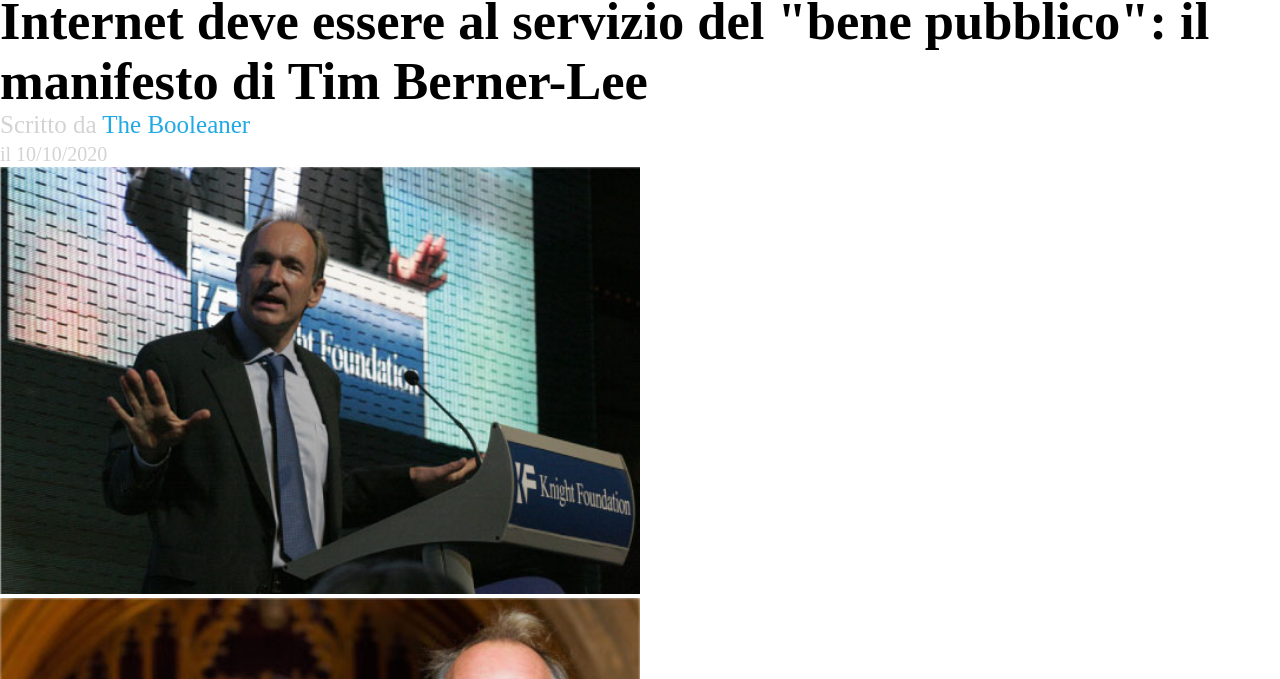
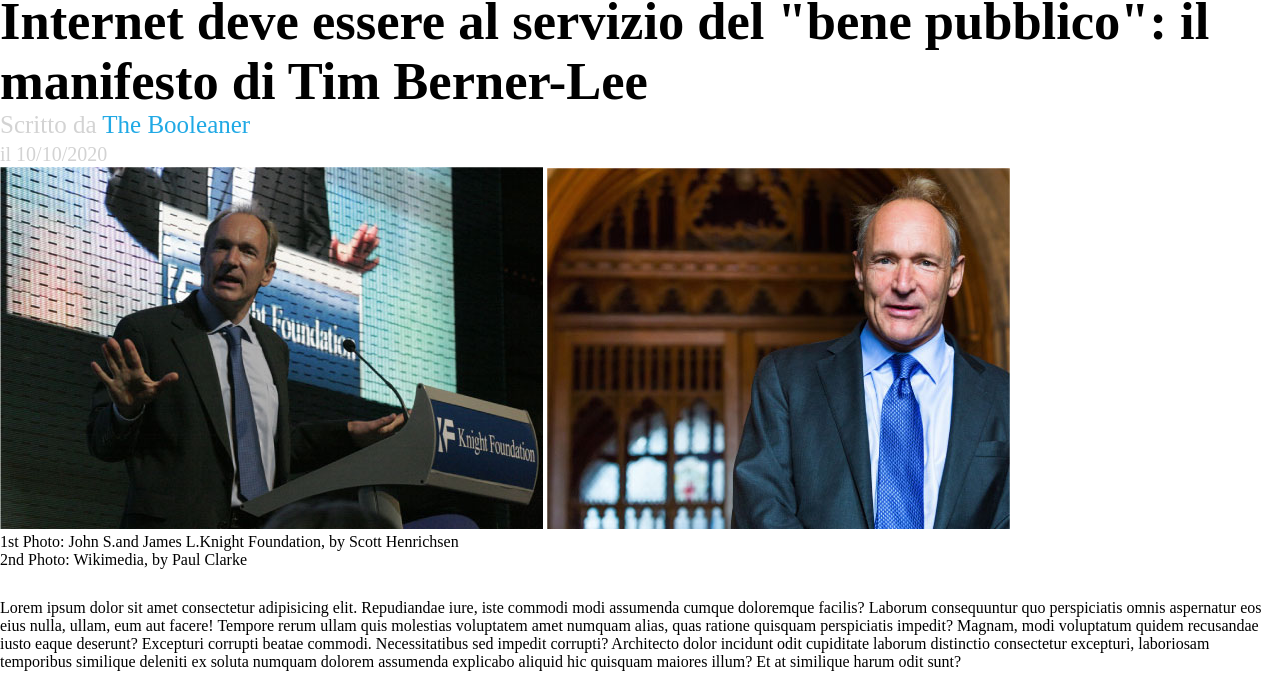
Before and after one commit to GiuseppeFiliberto/html-css-booleaner, a plain HTML site: page index.html in a window 1280 px wide. Shown: the part 121-800 px from the top of the page. Drawn offline with Linux system fonts and the light colour scheme.

Commit message:
text article section

```diff
--- a/assets/css/style.css
+++ b/assets/css/style.css
@@ -45,6 +45,6 @@
     font-size: 20px;
 }
 
-.img-size-tim{
-    width: 50%;
+.text{
+    margin-top: 30px;
 }
--- a/index.html
+++ b/index.html
@@ -23,11 +23,18 @@
             <span id="date">il 10/10/2020</span>
         </section>
 
-        <section class="article-picture">
-            <img src="./assets/img/tim-1.jpg" class="img-size-tim">
-            <img src="./assets/img/tim-2.jpg"  class="img-size-tim">
-            <h2>1st Photo: John S.and James L.Knight Foundation, by Scott Henrichsen</h2>
+        <section class="article-pictures">
+            <img src="./assets/img/tim-1.jpg" class="img-size-tim-1">
+            <img src="./assets/img/tim-2.jpg"  class="img-size-tim-2"> <br>
+            <span>1st Photo: John S.and James L.Knight Foundation, by Scott Henrichsen</span> <br>
             <span>2nd Photo: Wikimedia, by Paul Clarke</span>
+        </section>
+
+        <section class="text">
+            <p>Lorem ipsum dolor sit amet consectetur adipisicing elit. Repudiandae iure, iste commodi modi assumenda cumque doloremque facilis? Laborum consequuntur quo perspiciatis omnis aspernatur eos eius nulla, ullam, eum aut facere!
+            Tempore rerum ullam quis molestias voluptatem amet numquam alias, quas ratione quisquam perspiciatis impedit? Magnam, modi voluptatum quidem recusandae iusto eaque deserunt? Excepturi corrupti beatae commodi. Necessitatibus sed impedit corrupti?
+            Architecto dolor incidunt odit cupiditate laborum distinctio consectetur excepturi, laboriosam temporibus similique deleniti ex soluta numquam dolorem assumenda explicabo aliquid hic quisquam maiores illum? Et at similique harum odit sunt?</p>
+
         </section>
 
 
```
